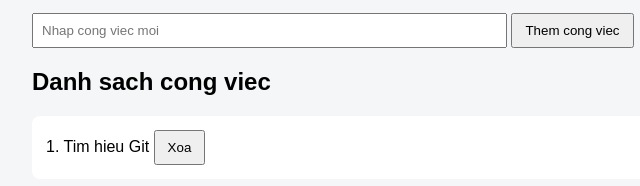
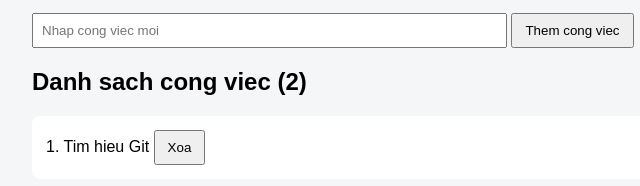
Before and after one commit to hieu18212/GroupTask, a plain HTML site: page index.html in a window 1280 px wide. Shown: the part 161-347 px from the top of the page, 258-898 px from the left. Drawn offline with Linux system fonts and the light colour scheme.

Commit message:
Update index.html

```diff
--- a/index.html
+++ b/index.html
@@ -33,7 +33,7 @@
     <input id="taskInput" placeholder="Nhap cong viec moi">
     <button onclick="addTask()">Them cong viec</button>
 
-    <h2>Danh sach cong viec</h2>
+    <h2>Danh sach cong viec (<span id="taskCount">0</span>)</h2>
     <div id="taskList"></div>
 
     <script>
@@ -44,7 +44,9 @@
 
         function renderTasks() {
             const list = document.getElementById("taskList");
+            const countSpan = document.getElementById("taskCount");
             list.innerHTML = "";
+            countSpan.textContent = tasks.length;
 
             tasks.forEach((task, index) => {
                 const item = document.createElement("div");
```
